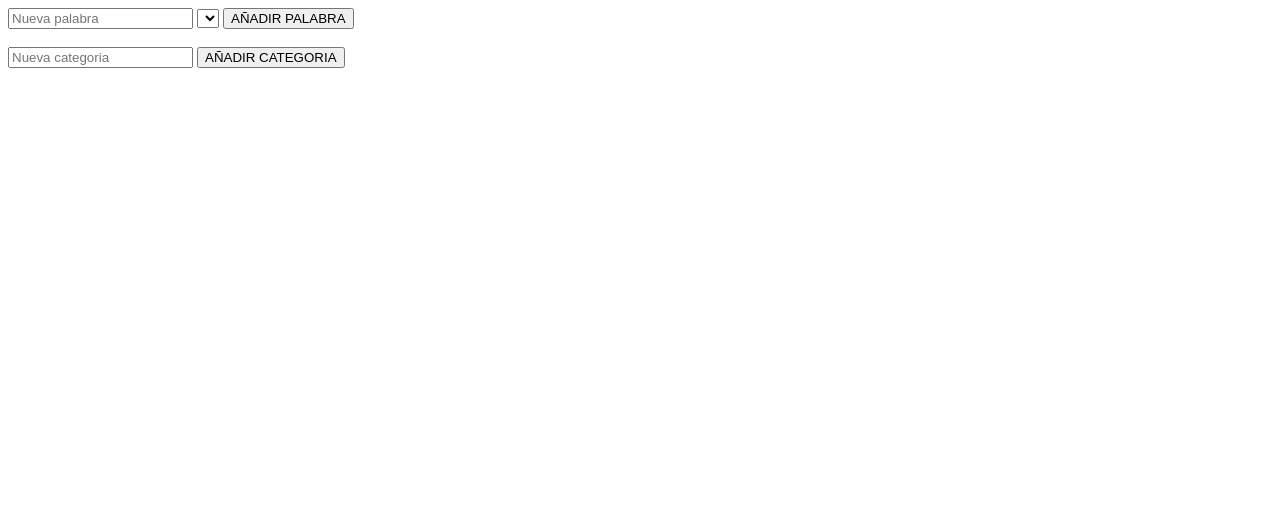
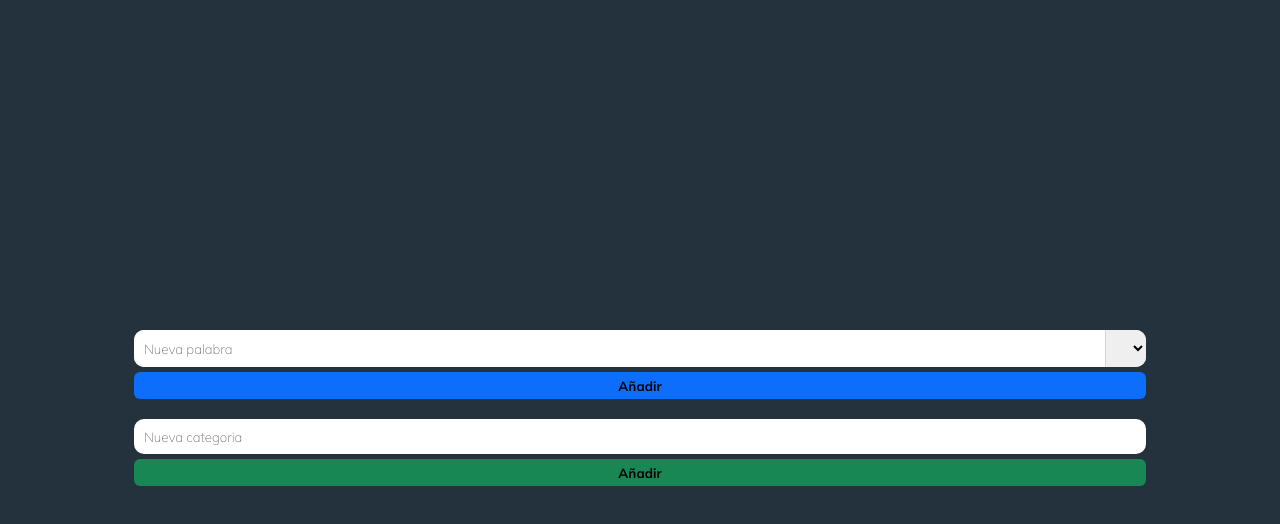
Before and after one commit to Raumeco/pictionary-database-clone, a plain HTML site: page index.html in a window 1280 px wide. Drawn offline with Linux system fonts and the light colour scheme; no server answers.

Commit message:
repetidos y estilos

```diff
--- /dev/null
+++ b/app.css
@@ -0,0 +1,113 @@
+* {
+    font-family: 'Mulish', sans-serif;
+}
+
+body {
+    background-color: rgb(36, 50, 62);
+}
+
+.contenedor {
+    min-height: 100vh;
+    display: flex;
+    justify-content: center;
+    align-items: center;
+}
+
+.form {
+    width: 100%;
+    display: flex !important;
+    justify-content: center;
+    align-items: center;
+    flex-direction: column;
+}
+
+.form .row {
+    display: flex;
+    flex-direction: column;
+    gap: 5px;
+}
+
+.double-input {
+    background-color: #fff;
+    display: flex;
+}
+
+.double-input input, select {
+    margin: 0;
+    border: 0;
+    padding: .6rem;
+}
+
+.double-input .separator {
+    max-width: 0px;
+    border-right: 1px solid rgb(212, 212, 212);
+}
+
+.double-input input {
+    flex-grow: 1;
+    border-radius: 10px 2px 2px 10px;
+}
+
+.double-input select {
+    border-radius: 2px 10px 10px 2px;
+}
+
+.double-input {
+    border-radius: 10px;
+}
+
+.double-input * {
+    flex-grow: 0;
+    transition: .2s;
+}
+
+.double-input *:focus {
+    z-index: 1;
+    outline: 2px solid rgb(114, 181, 236);
+}
+
+input {
+    transition: .2s;
+    margin: 0;
+    border: 0;
+    padding: .6rem;
+    border-radius: 10px;
+}
+
+input:focus {
+    z-index: 1;
+    outline: 2px solid rgb(84, 192, 76);
+}
+
+.row {
+    width: 80%;
+}
+
+.row div {
+    width: 100%;
+}
+
+.btn {
+    transition: .2s;
+    width: 100%;
+    padding: .4em;
+    font-weight: 600;
+    border: none;
+    border-radius: 6px;
+}
+
+.btn-blue {
+    background-color: #0d6efd;
+}
+
+.btn-green {
+    background-color: #198754;
+}
+
+.btn:hover {
+    cursor: pointer;
+}
+
+.btn:active {
+    transform: scale(.95);
+}
--- a/index.html
+++ b/index.html
@@ -5,14 +5,34 @@
     <meta http-equiv="X-UA-Compatible" content="IE=edge">
     <meta name="viewport" content="width=device-width, initial-scale=1.0">
     <title>Document</title>
+    <link rel="preconnect" href="https://fonts.googleapis.com">
+    <link rel="preconnect" href="https://fonts.gstatic.com" crossorigin>
+    <link href="https://fonts.googleapis.com/css2?family=Mulish:wght@200;700&display=swap" rel="stylesheet">
+    <link rel="stylesheet" href="./app.css">
     <script type="module" src="./index.js"></script>
 </head>
 <body>
-    <input type="text" name="inputPalabra" id="inputPalabra" placeholder="Nueva palabra">
-    <select name="categoria" id="selectCategorias"></select>
-    <button id="newPalabra">AÑADIR PALABRA</button><br><br>
-    <input type="text" name="inputCategoria" id="inputCategoria" placeholder="Nueva categoria">
-    <button id="newCategoria">AÑADIR CATEGORIA</button>
+    <div class="contenedor">
+        <div class="form">
+            <div class="row">
+                <div class="double-input">
+                    <input type="text" name="inputPalabra" id="inputPalabra" placeholder="Nueva palabra">
+                    <div class="separator"></div>
+                    <select name="categoria" id="selectCategorias"></select>
+                </div>
+                <div>
+                    <button class="btn btn-blue" id="newPalabra">Añadir</button>
+                </div>
+            </div>
+            <br>
+            <div class="row">
+                <input type="text" name="inputCategoria" id="inputCategoria" placeholder="Nueva categoria">
+                <div class="py-0 px-2">
+                    <button class="btn btn-green" id="newCategoria">Añadir</button>
+                </div>
+            </div>
+        </div>
+    </div>
 
 </body>
 </html>
--- a/index.js
+++ b/index.js
@@ -1,5 +1,5 @@
 import { initializeApp } from "https://www.gstatic.com/firebasejs/9.4.0/firebase-app.js";
-import { getFirestore, collection, addDoc, getDocs } from "https://www.gstatic.com/firebasejs/9.4.0/firebase-firestore.js";
+import { getFirestore, collection, addDoc, getDocs, query, where } from "https://www.gstatic.com/firebasejs/9.4.0/firebase-firestore.js";
 
 console.log("Si va");
 
@@ -44,11 +44,11 @@ async function getCategorias() {
     document.getElementById("selectCategorias").innerHTML = ""
     const querySnapshot = await getDocs(collection(db, "categorias"));
     querySnapshot.forEach((doc) => {
-        let nombre = doc.data().name
+        let nombre = doc.data().value
         let id = doc.id
         categorias.push({
             id: id,
-            name: nombre
+            value: nombre
         })
         document.getElementById("selectCategorias").innerHTML += `<option class="categoriaOption" value="${id}">${nombre}</option>`
     });
@@ -56,11 +56,17 @@ async function getCategorias() {
 
 document.getElementById("newCategoria").addEventListener("click", async function(e) {
     let name = document.getElementById("inputCategoria").value;
+    name = name.toUpperCase();
+    if(name == "") {
+        alert("No dejes vacío el input mongolito")
+        return
+    }
     try {
         let found = false;
         categorias.forEach(element => {
-            if(element.name.toLowerCase() === name.toLowerCase()) {
+            if(element.value.toLowerCase() === name.toLowerCase()) {
                 found = true;
+                alert("La categoría ya existe")
             }
         });
 
@@ -70,13 +76,13 @@ document.getElementById("newCategoria").addEventListener("click", async function
         };
 
         const docRef = await addDoc(collection(db, "categorias"), {
-            name: name
+            value: name
         });
 
 
         categorias.push({
             id: docRef.id,
-            name: name
+            value: name
         });
 
         document.getElementById("selectCategorias").innerHTML += `<option class="categoriaOption" value="${docRef.id}">${name}</option>`
@@ -89,7 +95,17 @@ document.getElementById("newCategoria").addEventListener("click", async function
 
 document.getElementById("newPalabra").addEventListener("click", async function(e) {
     let name = document.getElementById("inputPalabra").value;
+    name = name.toUpperCase();
+    if(name == "") {
+        alert("No dejes vacío el input mongolito")
+        return
+    }
     let categoria = document.getElementById("selectCategorias").value;
+    let existe = await checkWordExists(categoria, name)
+    if(existe) {
+        alert("Ya existe esta palabra en la categoria seleccionada")
+        return;
+    }
 
     try {
         const docRef = await addDoc(collection(db, "palabras"), {
@@ -102,3 +118,11 @@ document.getElementById("newPalabra").addEventListener("click", async function(e
     }
     document.getElementById("inputPalabra").value = ""
 });
+
+
+async function checkWordExists(categoria, palabra) {
+    const palabrasRef = collection(db, "palabras");
+    const q = query(palabrasRef, where("value", "==", palabra), where("categoria", "==", categoria));
+    const querySnapshot = await getDocs(q);
+    return querySnapshot.empty == false
+}
```
